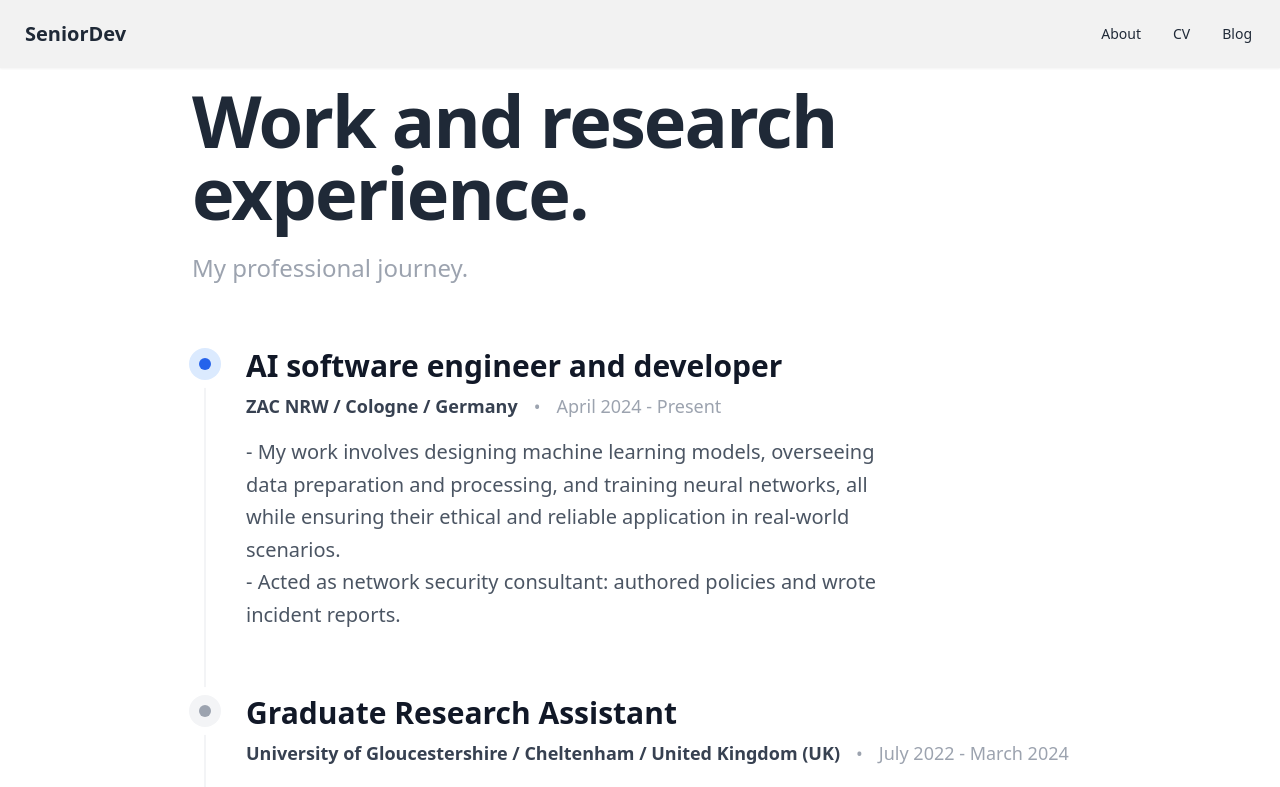
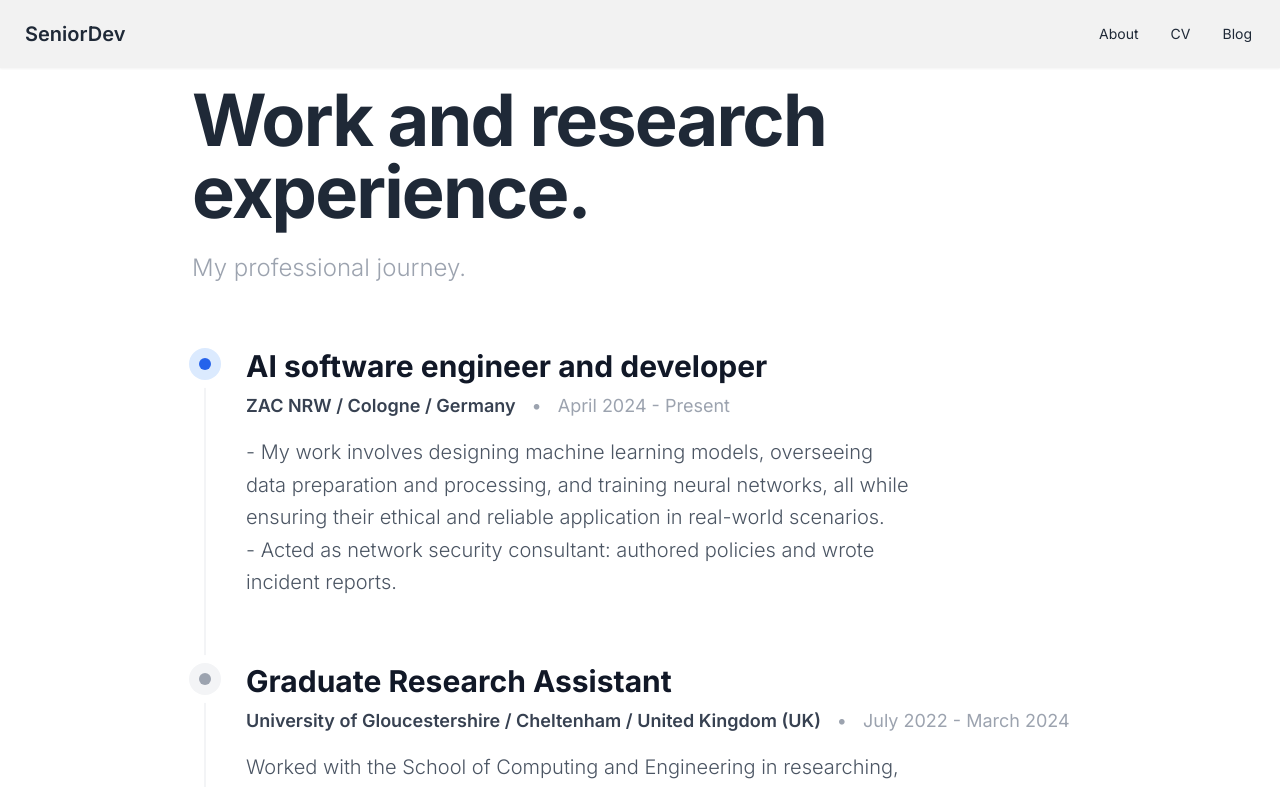
Before and after one commit to barbininiccolo/barbininiccolo.github.io, a SvelteKit app: page /cv in a window 1280 px wide. Shown: the top 787 px of the page. Built offline with nearby package versions, Linux system fonts and the light colour scheme.

Commit message:
General UI base settings

```diff
--- a/src/app.css
+++ b/src/app.css
@@ -1,3 +1,16 @@
+@import url('https://fonts.googleapis.com/css2?family=Inter:wght@300;400;500;600;700&display=swap');
+
 @tailwind base;
 @tailwind components;
 @tailwind utilities;
+
+/* UI Base settings */
+body {
+  font-family: 'Inter', sans-serif;
+  @apply bg-gray-50 text-gray-900 antialiased selection:bg-gray-900 selection:text-white;
+}
+
+/* Dark mode overrides (handled by DaisyUI automatically, but we refine here) */
+:global(.dark) body {
+  @apply bg-black text-gray-100;
+}
```
